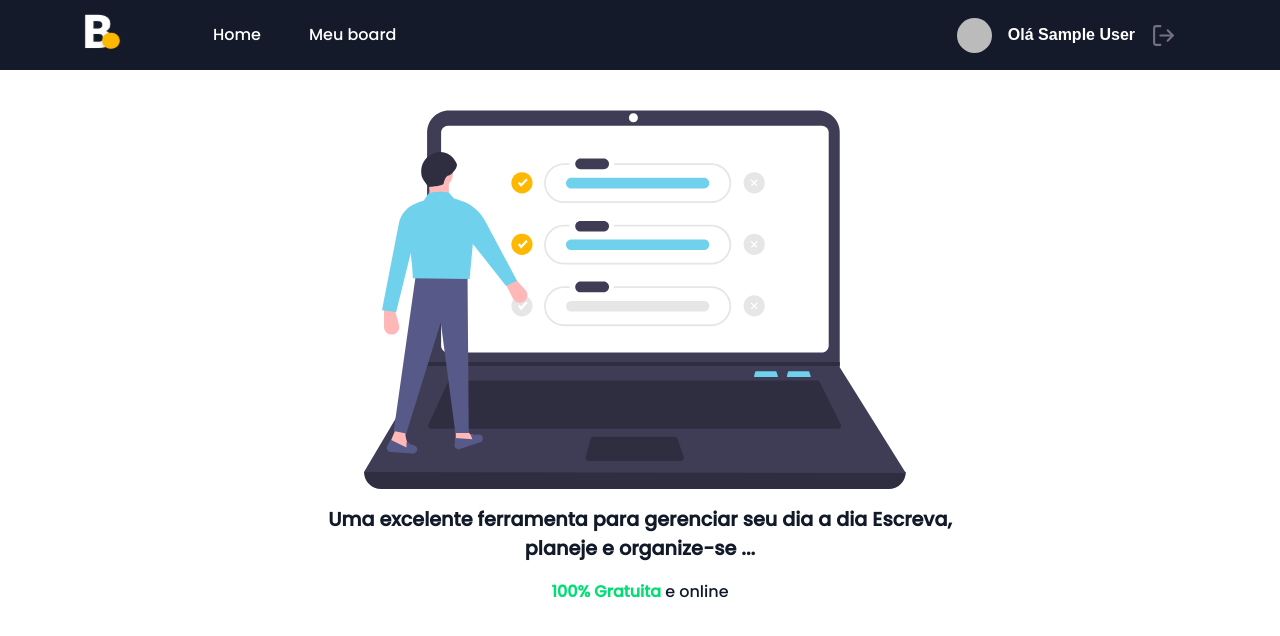
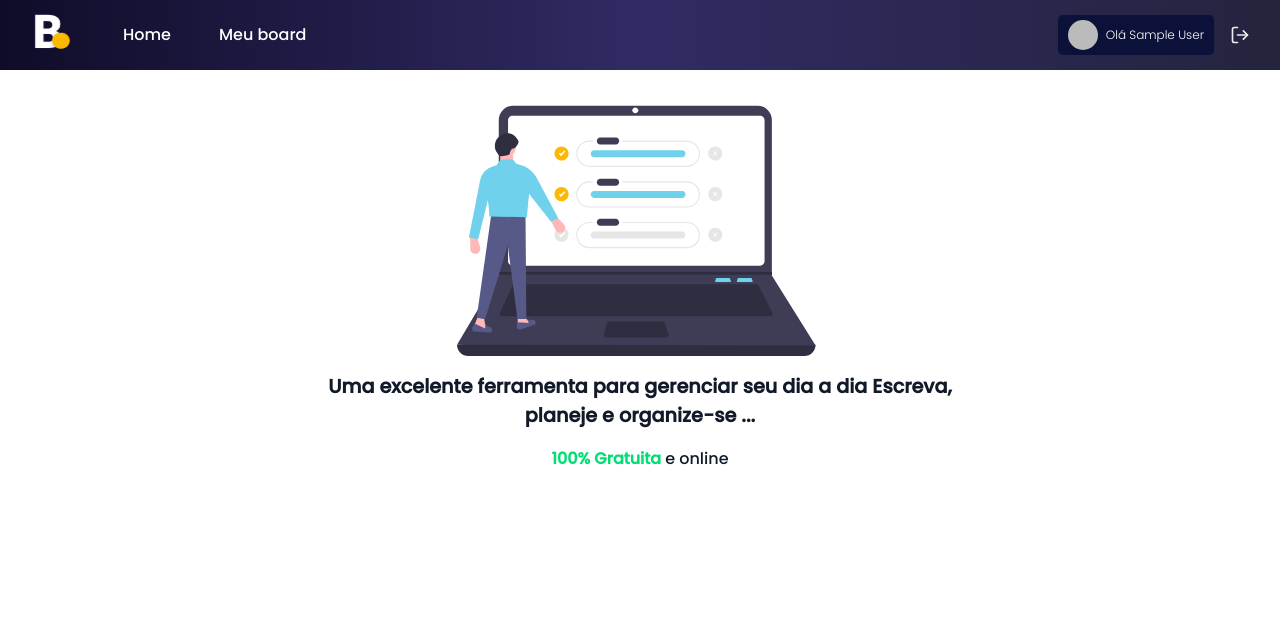
Before and after one commit to svalter/project-board-next, a Next.js app: page / in a window 1280 px wide. Shown: the top 636 px of the page. Built offline with nearby package versions, Linux system fonts and the light colour scheme; no server answers; sample sign-in values are in the browser's storage.

Commit message:
:sparkles: feat: correcoes gerais

```diff
--- a/src/components/Header/styles.module.scss
+++ b/src/components/Header/styles.module.scss
@@ -1,10 +1,10 @@
 .headerContainer {
-    height: 70pxrem;
-    background-color: #141a29;
+    height: 70px;
+    background: linear-gradient(90deg, #0F0C29 0%, #302B63 50%, #24243E 100%);
 }
 
 .headerContent {
-    max-width: 1120px;
+    padding: 0 30px;
     height: 70px;
     margin: 0 auto;
     display: flex;
@@ -15,19 +15,26 @@
     }
 
     nav {
-        margin-left: 5rem;
-        height: 5rem;
+        margin-left: 40px;
+        height: 100%;
+        display: flex;
+        align-items: center;
 
         a {
             display: inline-block;
             position: relative;
             padding: 0 0.5rem;
-            height: 5rem;
-            line-height: 5rem;
             color: #FFFFFF;
+            transition: 0.2s ease-in-out;
+            border-bottom: 2px solid transparent;
 
             &+a {
                 margin-left: 2rem;
+            }
+
+            &:hover {
+                border-bottom: 2px solid #3f3ccd;
+                cursor: pointer;
             }
         }
     }
--- a/src/components/SignInButton/index.tsx
+++ b/src/components/SignInButton/index.tsx
@@ -12,11 +12,12 @@ export function SignInButton() {
         <button
             type="button"
             className={styles.singInButton}
-            onClick={() => signOut()}
         >
-            <Image src={session.user.image} alt="Foto do Usuário"  width={35} height={35}/>
-            Olá {session.user.name}
-            <FiLogOut color="#737380" className={styles.closeIcon} />
+            <span className={styles.user}>
+                <Image src={session.user.image} alt="Foto do Usuário"  width={35} height={35}/>
+                Olá {session.user.name}
+            </span>
+            <FiLogOut color="#ededed" className={styles.closeIcon}   onClick={() => signOut()}/>
         </button>
     ) : (
         <button
@@ -25,7 +26,7 @@ export function SignInButton() {
             onClick={() => signIn('github')}
         >
             <FaGithub color="#FFB800" />
-            Entrar com github
+            Entrar com GitHub
         </button>
     )
 }
--- a/src/components/SignInButton/styles.module.scss
+++ b/src/components/SignInButton/styles.module.scss
@@ -1,24 +1,38 @@
 .singInButton {
-    height: 2.5rem;
+    height: 30rem;
     border-radius: 3rem;
     background: transparent;
     border: 0;
     display: flex;
     align-items: center;
     justify-content: center;
-    padding: 0 1.5rem;
     color: #FFF;
     font-weight: bold;
+    font-size: 12px;
     transition: 0.2s ease-in-out;
 
+    .user {
+        display: flex;
+        align-items: center;
+        font-size: 12px;
+        font-weight: 300;
+        background-color: #0c1139;
+        padding: 5px 10px;
+        border-radius: 5px;
+
+        img {
+            margin-right: 8px;
+        }
+    }
+
     svg {
-        width: 25px;
-        height: 25px;
+        width: 20px;
+        height: 20px;
     }
 
     img {
-        width: 35px;
-        height: 35px;
+        width: 30px;
+        height: 30px;
         border-radius: 50%;
         margin-right: 1rem;
     }
--- a/src/pages/_app.tsx
+++ b/src/pages/_app.tsx
@@ -1,4 +1,5 @@
 import { AppProps } from 'next/app';
+import { useEffect } from 'react';
 import { Header } from '../components/Header';
 import { ToastContainer } from 'react-toastify';
 import Router from 'next/router';
@@ -7,11 +8,25 @@ import { SessionProvider as NextAthuProvider } from "next-auth/react";
 import '../styles/global.scss';
 import "react-toastify/dist/ReactToastify.css";
 
-Router.events.on('routeChangeStart', () => NProgress.start())
-Router.events.on('routeChangeComplete', () => NProgress.done())
-Router.events.on('routeChangeError', () => NProgress.done())
 
 export default function App({ Component, pageProps }: AppProps) {
+
+  useEffect(() => {
+    const handleRouteStart = () => NProgress.start();
+    const handleRouteDone = () => NProgress.done();
+
+    Router.events.on("routeChangeStart", handleRouteStart);
+    Router.events.on("routeChangeComplete", handleRouteDone);
+    Router.events.on("routeChangeError", handleRouteDone);
+
+    return () => {
+      // Make sure to remove the event handler on unmount!
+      Router.events.off("routeChangeStart", handleRouteStart);
+      Router.events.off("routeChangeComplete", handleRouteDone);
+      Router.events.off("routeChangeError", handleRouteDone);
+    };
+  }, []);
+
   return (
     <>
       <NextAthuProvider session={pageProps.session}>
--- a/src/styles/global.scss
+++ b/src/styles/global.scss
@@ -7,6 +7,25 @@
 
 body {
     background: #FFFFFF;
+}
+
+* {
+    scrollbar-width: thin;
+    scrollbar-color: #6470ca #0c1139;
+}
+
+*::-webkit-scrollbar {
+    width: 8px;
+}
+
+*::-webkit-scrollbar-track {
+    background: #676767;
+}
+
+*::-webkit-scrollbar-thumb {
+    background-color: #c2c2c2;
+    border-radius: 20px;
+    border: 3px solid #676767;
 }
 
 body,
@@ -28,12 +47,12 @@ a {
 
 @media (max-width: 1080px) {
     html {
-        font-size: 93.75%; // Converter o tamanho da font px 15
+        font-size: 93.75%;
     }
 }
 
 @media (max-width: 720px) {
     html {
-        font-size: 87.5%; // Converter o tamanho da font px 14
+        font-size: 87.5%;
     }
 }
--- a/src/styles/styles.module.scss
+++ b/src/styles/styles.module.scss
@@ -1,7 +1,5 @@
 .contentContainer {
-    max-width: 1120px;
-    margin: 0 auto;
-    padding: 0.2rem;
+    padding: 0 30px;
     display: flex;
     align-items: center;
     justify-content: center;
@@ -10,7 +8,7 @@
     img {
         margin-top: 2rem;
         height: auto;
-        width: auto;
+        width: 30%;
     }
 }
 
@@ -30,6 +28,7 @@
         font-size: 1rem;
         text-align: center;
         color: #121a29;
+        word-wrap: break-word;
 
         span {
             color: #04dd75;
```
Also changed, not shown: src/pages/board/index.tsx (+19 -20 lines), src/pages/board/styles.module.scss (+70 -24 lines), src/services/firebaseConnection.ts (+7 -7 lines).
